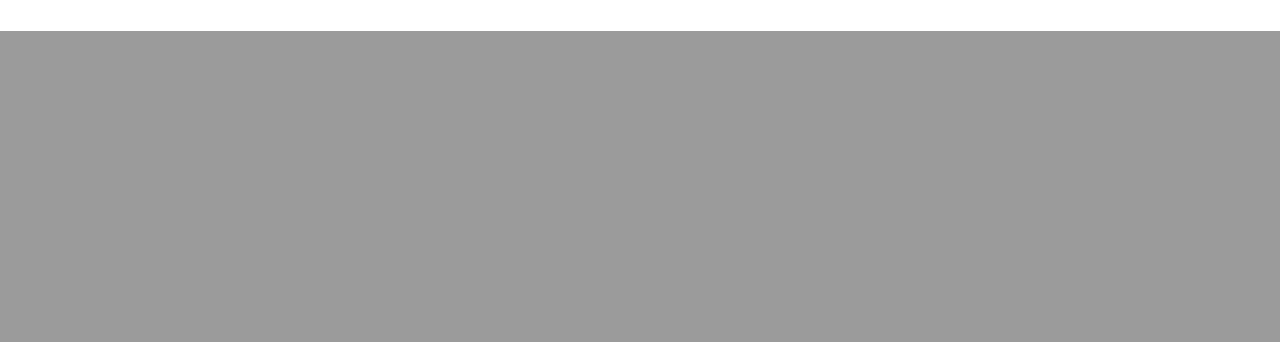
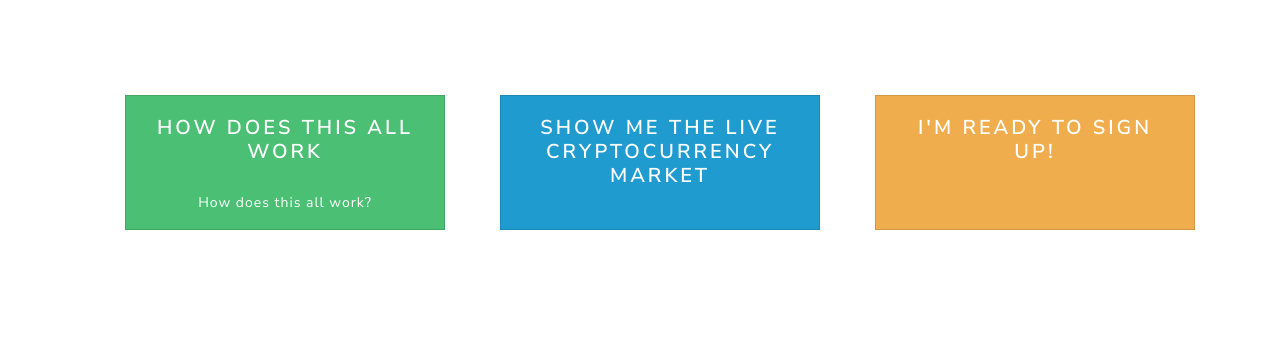
Before and after one commit to tryingtolearn11/watcher, a Flask app: page / in a window 1280 px wide. Shown: the part 890-1232 px from the top of the page. Before the commit the page ends 921 px from the top, so only its background shows below. Run offline with Flask 2, Linux system fonts and the light colour scheme; some libraries are stand-ins or nearby versions.

Commit message:
front page

```diff
--- a/app/static/css/style.css
+++ b/app/static/css/style.css
@@ -2,12 +2,25 @@
     text-align: center;
 }
 
-.jumbotron {
+.iconimg {
+    margin-left: 10px;
+    padding: 10px;
+}
+
+.frontpage .jumbotron-fluid {
     background-image: url("../watchart.jpg");
     background-size: cover;
     background-repeat: no-repeat;
     height: 100%;
     width: 100%;
+}
+
+.cards .jumbotron-fluid {
+    background-color: transparent !important;
+}
+
+.cards .row .card{
+    margin-left: 55px;
 }
 
 .form-center {
--- a/app/templates/base.html
+++ b/app/templates/base.html
@@ -9,8 +9,9 @@
     <title> {{ title }} - TEST</title>
     </head>
     <nav class ="navbar navbar-expand-lg navbar-light">
+        <div class="iconimg">
             <img src="{{url_for('static', filename='eyewatch3.png')}}" alt=""
-            border=20 width=35 height=20></img>
+                                                                       border=20 width=35 height=20></img></div>
         <a class="navbar-brand" href="{{url_for('index')}}">Coinwatch</a>
         <button class="navbar-toggler" type="button" data-toggle="collapse"
                                                      data-target="#navbarColor03"
--- a/app/templates/index.html
+++ b/app/templates/index.html
@@ -1,10 +1,30 @@
 {% extends "base.html" %}
 {% block content %}
-<div class="jumbotron jumbotron-fluid">
-    <div class="container">
-        <h1 class="display-4 text-right">Welcome to CoinWatch</h1>
-        <p class="lead text-right">Your aid in tracking Cryptocurrency</p>
+<div class="frontpage">
+    <div class="jumbotron jumbotron-fluid">
+        <div class="container">
+            <h1 class="display-4 text-right">Welcome to CoinWatch</h1>
+            <p class="lead text-right">Your aid in tracking Cryptocurrency</p>
+        </div>
     </div>
 </div>
 
+<div class= "cards">
+    <div class="jumbotron jumbotron-fluid">
+        <div class="container">
+            <div class="row">
+                <div class="card text-white bg-success mb-3" style="max-width: 20rem;">
+                    <h4 class="card-body text-white text-center">How does this all work</h4>
+                        <p class="text-center">How does this all work?</p>
+                </div>
+                <div class="card text-white bg-info mb-3" style="max-width: 20rem;">
+                    <h4 class="card-body text-white text-center">Show me the live cryptocurrency market</h4>
+                </div>
+                <div class="card text-white bg-warning mb-3" style="max-width: 20rem;">
+                    <h4 class="card-body text-white text-center">I'm ready to sign up!</h4>
+                </div>
+            </div>
+        </div>
+    </div>
+</div>
 {% endblock %}
```
Also changed, not shown: 2 other files.
